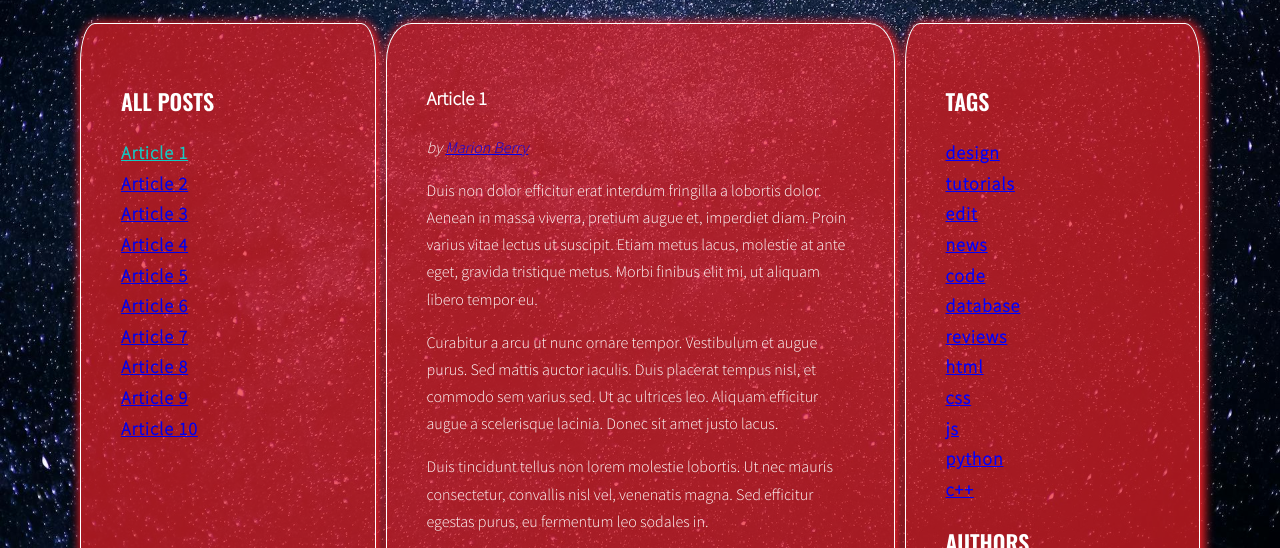
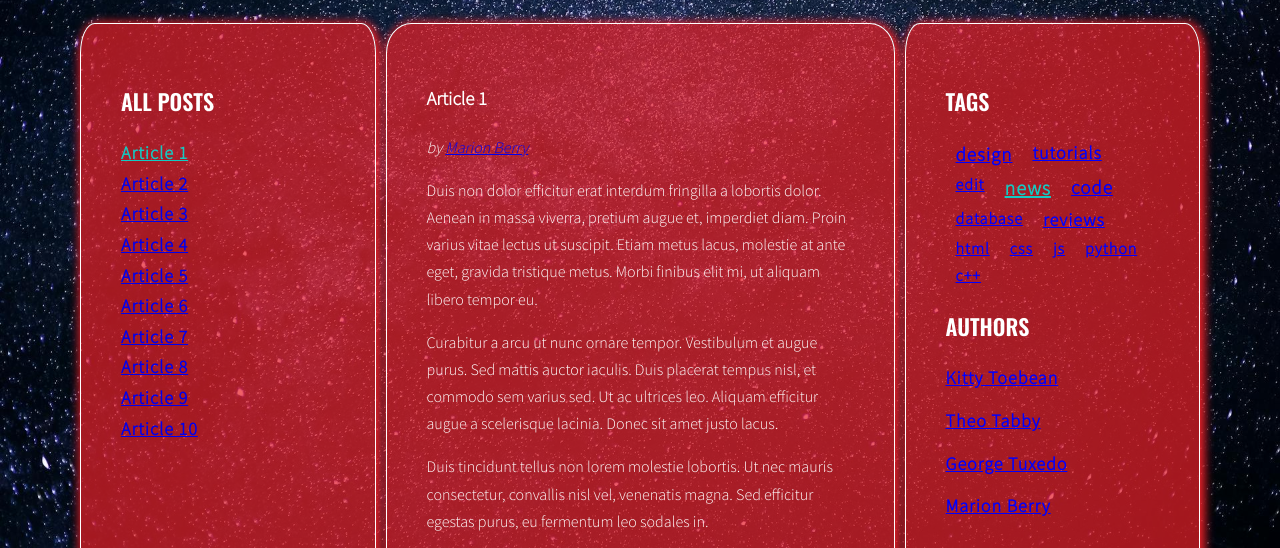
Before and after one commit to krystianblasiak/javascript-blog, a website: page index.html in a window 1280 px wide. Shown: the part 220-768 px from the top of the page. Drawn offline with nearby package versions, Linux system fonts and the light colour scheme.

Commit message:
Add style for tag-size-x to style.scss

```diff
--- a/sass/style.scss
+++ b/sass/style.scss
@@ -108,11 +108,35 @@ body {
 }
 
 .tags {
+    display: flex;
+    flex-wrap: wrap;
+    flex-direction: row;
     a {
-        font-size: 18px;
         font-weight: 600;
         letter-spacing: 1px;
         color: blue;
+        padding: 10px;
+    }
+
+    .tag-size-5 {
+        font-size: 20px;
+        color: #12CBC4;
+    }
+
+    .tag-size-4 {
+        font-size: 19px;
+    }
+
+    .tag-size-3 {
+        font-size: 18px;
+    }
+
+    .tag-size-2 {
+        font-size: 17px;
+    }
+
+    .tag-size-1 {
+        font-size: 16px;
     }
 }
 
```
Also changed, not shown: css/style.css, 1 other file.
